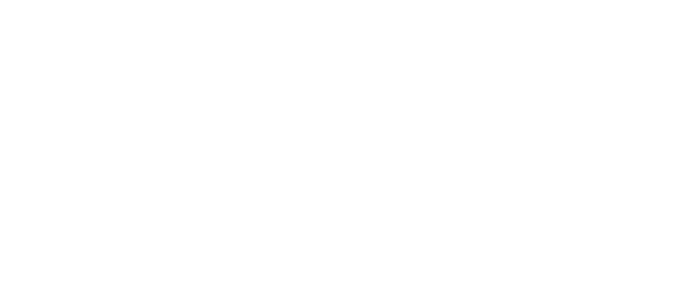
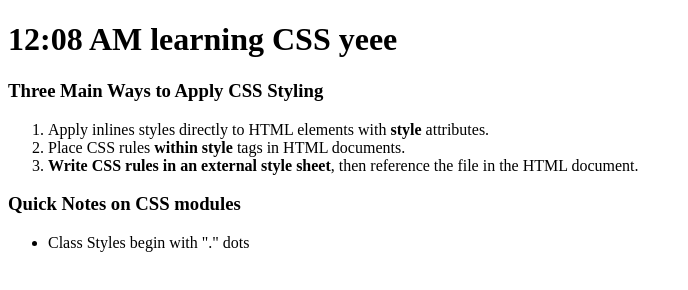
Before and after one commit to Jreol/MyBlog, a plain HTML site: page 10-Jan-19_CSS.html in a window 1280 px wide. Shown: the whole page, without its empty margins (0-688 px from the left). Drawn offline with Linux system fonts and the light colour scheme.

Commit message:
completed some css modules, and added some quick 'things i've learnt'

```diff
--- a/10-Jan-19_CSS.html
+++ b/10-Jan-19_CSS.html
@@ -1,7 +1,39 @@
 <!DOCTYPE html>
 <html>
-    <title>Learning CSS - Started past midnight ;P</title>
+    <head>
+        <title>Learning CSS - Started past midnight ;P</title>
+        <h1>12:08 AM learning CSS yeee</h1>
+    </head>
+    <main>
+        <body>
+            <h3>Three Main Ways to Apply CSS Styling</h3>
+            <ol>
+                <li>Apply inlines styles directly to HTML elements with
+                <b>style</b> attributes.</li>
+                <li>Place CSS rules <b>within style</b> tags in HTML
+                documents.</li>
+                <li><b>Write CSS rules in an external style sheet</b>, then
+                reference the file in the HTML document.</li>
+            </ol>
+
+            <h3>Quick Notes on CSS modules</h3>
+            <ul>
+                <li>Class Styles begin with "." dots</li>
+            </ul>
 
 
 
+
+
+        </body>
+
+
+
+
+
+
+
+    </main>
+
+
 </html>
```
